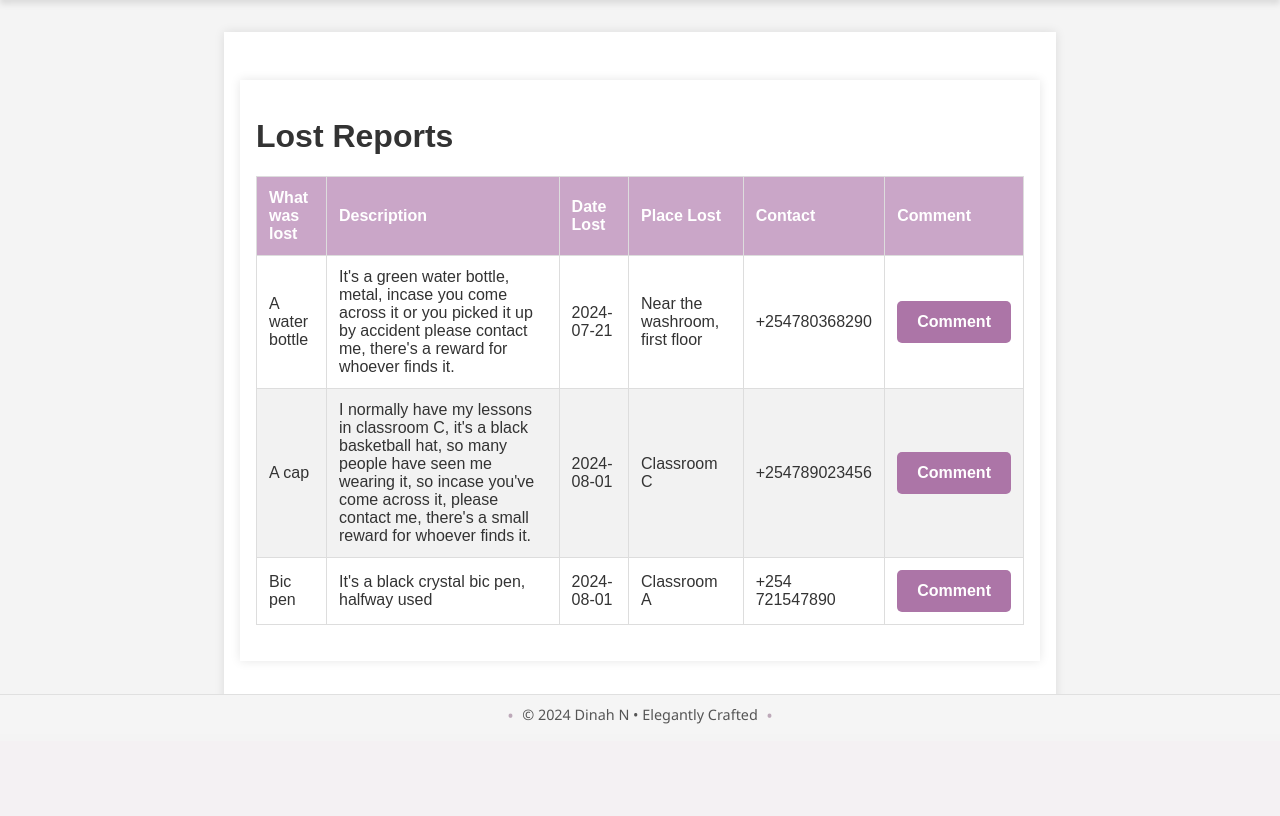
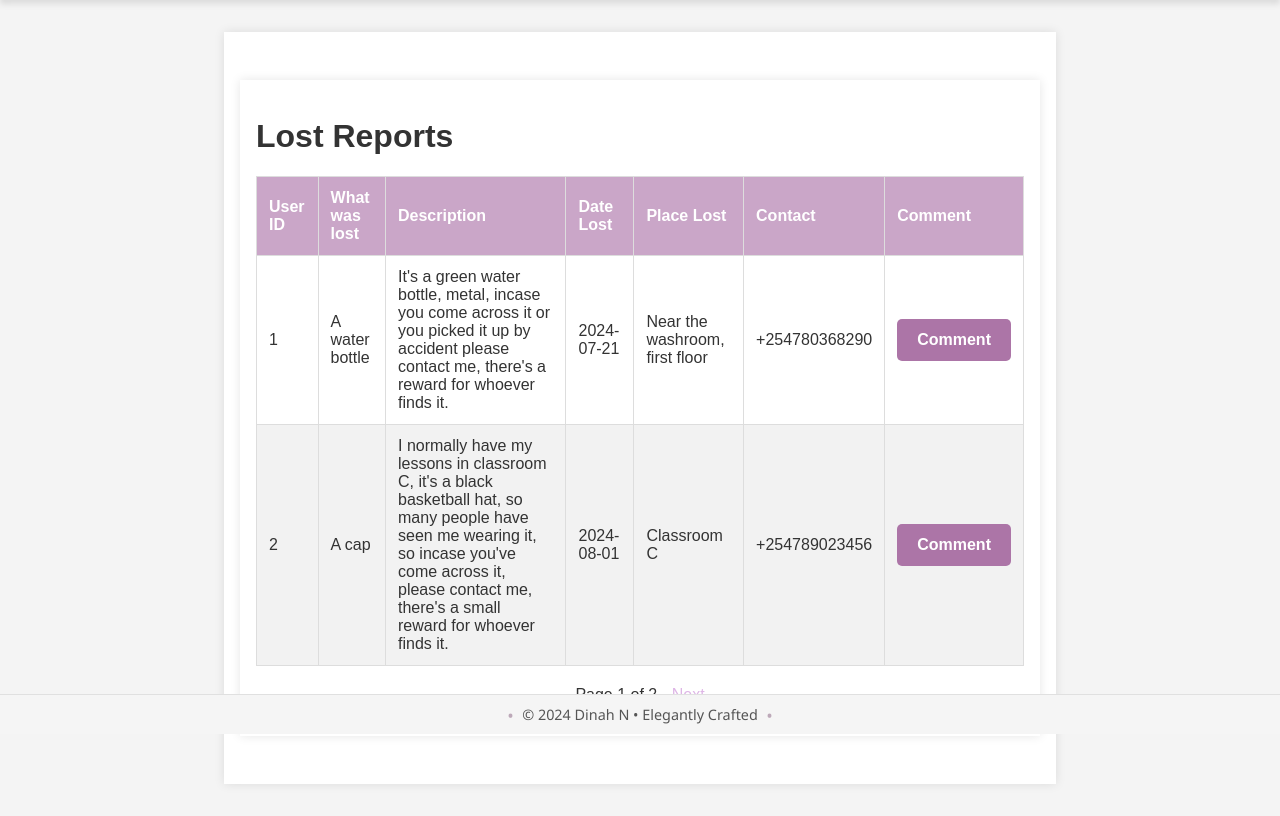
Before and after one commit to sdfpt05/lost-and-found-api, a Flask app: page /report/list_lost_reports in a window 1280 px wide. Shown: the part 66-882 px from the top of the page. Before the commit the page ends 790 px from the top, so only its background shows below. Run offline with Flask 3, Linux system fonts and the light colour scheme; a user stored in the database is signed in; some libraries are stand-ins or nearby versions.

Commit message:
Added pagination to templates containing tables in them

```diff
--- a/app/routes/report.py
+++ b/app/routes/report.py
@@ -12,8 +12,11 @@ from app.models.reward import Reward
 from app.models.user import User
 from datetime import date
 import os
+from flask_babel import Babel, gettext as _
 
 bp = Blueprint('report', __name__, url_prefix='/report')
+
+
 
 # Helper function to handle image uploads
 def handle_image_upload(file, item_id):
@@ -38,6 +41,11 @@ def handle_image_upload(file, item_id):
     else:
         print("Invalid file or file type not allowed.")
         return None
+
+
+
+
+
 
 @bp.route('/lost', methods=['GET', 'POST'])
 @login_required
@@ -299,14 +307,34 @@ def receive_reward(found_report_id):
 @bp.route('/list_found_reports', methods=['GET'])
 @login_required
 def list_all_found_reports():
-    found_reports = FoundReport.query.all()
-    return render_template('list_found_reports.html', found_reports=found_reports)
+    try:
+
+        page = request.args.get('page', 1, type=int)
+        per_page = 4
+
+        found_reports_paginated = FoundReport.query.paginate(page=page, per_page=per_page)
+
+        return render_template('list_found_reports.html', found_reports=found_reports_paginated)
+    except Exception as e:
+        flash(f'Error: {str(e)}', 'error')
+        return redirect(url_for('user.dashboard'))
 
 @bp.route('/list_lost_reports', methods=['GET'])
 @login_required
 def list_all_lost_reports():
-    lost_reports = LostReport.query.all()
-    return render_template('list_lost_reports.html', lost_reports=lost_reports)
+    try:
+        # Get the page number from the query string; default is 1
+        page = request.args.get('page', 1, type=int)
+        per_page = 2  # Number of reports per page
+
+        # Query the LostReport and paginate
+        lost_reports_paginated = LostReport.query.paginate(page=page, per_page=per_page)
+
+        # Pass the pagination object to the template
+        return render_template('list_lost_reports.html', lost_reports=lost_reports_paginated)
+    except Exception as e:
+        flash(f'Error: {str(e)}', 'error')
+        return redirect(url_for('user.dashboard'))
 
 @bp.route('/pay_reward/<int:found_report_id>', methods=['GET', 'POST'])
 @login_required
@@ -350,30 +378,44 @@ def pay_reward(found_report_id):
     return render_template('pay_reward.html', found_report=found_report)
 
 
-@bp.route('/return_item/<int:found_report_id>', methods=['POST'])
+@bp.route('/return_item/<int:found_report_id>', methods=['GET', 'POST'])
 @login_required
 def return_item(found_report_id):
     found_report = FoundReport.query.get_or_404(found_report_id)
     item = found_report.item
 
+    if request.method == 'POST':
+        user_id = request.form.get('user_id')
+        if not user_id:
+            flash('User ID is required to return the item.', 'error')
+            return redirect(url_for('report.return_item', found_report_id=found_report_id))
 
-    if found_report.user_id != current_user.id:
-        flash('You are not authorized to return this item.', 'error')
-        return redirect(url_for('report.list_all_found_reports'))
+        claim = Claim.query.filter_by(found_report_id=found_report_id, user_id=user_id).first()
+        if not claim:
+            flash('No claim found for this user and found report.', 'error')
+            return redirect(url_for('report.return_item', found_report_id=found_report_id))
 
-    if not item.is_claimed:
-        flash('Item must be claimed before it can be returned.', 'error')
-        return redirect(url_for('report.list_all_found_reports'))
+        if found_report.user_id != current_user.id:
+            flash('You are not authorized to return this item.', 'error')
+            return redirect(url_for('report.list_all_found_reports'))
 
-    try:
-        item.is_returned = True
-        db.session.commit()
-        flash('Item returned successfully', 'success')
-        return redirect(url_for('report.list_all_found_reports'))
-    except Exception as e:
-        db.session.rollback()
-        flash(f'Error returning item: {e}', 'error')
-        return redirect(url_for('report.list_all_found_reports'))
+        if not item.is_claimed:
+            flash('Item must be claimed before it can be returned.', 'error')
+            return redirect(url_for('report.list_all_found_reports'))
+
+        try:
+            item.is_returned = True
+            db.session.commit()
+            flash('Item returned successfully', 'success')
+            return redirect(url_for('report.list_all_found_reports'))
+        except Exception as e:
+            db.session.rollback()
+            flash(f'Error returning item: {e}', 'error')
+            return redirect(url_for('report.list_all_found_reports'))
+
+    claims = Claim.query.filter_by(found_report_id=found_report_id).all()
+    return render_template('return_item.html', found_report_id=found_report_id, claims=claims)
+
 
 
 
--- a/app/templates/list_lost_reports.html
+++ b/app/templates/list_lost_reports.html
@@ -11,6 +11,7 @@
     <table>
         <thead>
             <tr>
+                <th>User ID</th>
                 <th>What was lost</th>
                 <th>Description</th>
                 <th>Date Lost</th>
@@ -22,6 +23,7 @@
         <tbody>
             {% for report in lost_reports %}
             <tr>
+                <td>{{ report.user_id }}</td>
                 <td>{{ report.item_name }}</td>
                 <td>{{ report.description }}</td>
                 <td>{{ report.date_lost.strftime('%Y-%m-%d') }}</td>
@@ -34,8 +36,31 @@
             {% endfor %}
         </tbody>
     </table>
+    <!-- Pagination Controls -->
+    <div class="pagination">
+        {% if lost_reports.has_prev %}
+            <a href="{{ url_for('report.list_all_lost_reports', page=lost_reports.prev_num) }}" class="prev">Previous</a>
+        {% endif %}
+        <span>Page {{ lost_reports.page }} of {{ lost_reports.pages }}</span>
+        {% if lost_reports.has_next %}
+            <a href="{{ url_for('report.list_all_lost_reports', page=lost_reports.next_num) }}" class="next">Next</a>
+        {% endif %}
+    </div>
 </main>
 <style>
+    .pagination {
+        margin: 1em 0;
+        text-align: center;
+    }
+    .pagination a {
+        margin: 0 5px;
+        text-decoration: none;
+        color: rgb(222, 182, 230);
+    }
+    .pagination span {
+        margin: 0 5px;
+    }
+
 
 </style>
 {% endblock %}
--- a/app/templates/view_claims.html
+++ b/app/templates/view_claims.html
@@ -16,6 +16,9 @@
                 <th>User ID</th>
                 <th>Report ID</th>
                 <th>Claim reason</th>
+                <th>Date Claimed </th>
+                <th>Time Claimed</th>
+
             </tr>
         </thead>
         <tbody>
@@ -24,6 +27,8 @@
                 <td>{{ claim.user_id }}</td>
                 <td>{{ claim.found_report_id }}</td>
                 <td>{{ claim.description }}</td>
+                <td>{{ claim.date_claimed }}</td>
+                <td>{{ claim.time_claimed }}</td>
             </tr>
             {% endfor %}
         </tbody>
--- a/config.py
+++ b/config.py
@@ -23,3 +23,5 @@ class Config:
     # Uploads folder configuration
     UPLOAD_FOLDER = os.path.join(os.path.abspath(os.path.dirname(__file__)), 'static/uploads')
     MAX_CONTENT_LENGTH = 16 * 1024 * 1024  # 16 MB limit for file uploads
+    # Flask-Babel configuration
+    LANGUAGES = ['en', 'es', 'fr', 'de', 'zh']
```
Also changed, not shown: app/__init__.py (+10 -1 lines), app/routes/admin.py (+25 -5 lines), app/templates/list_found_reports.html (+25 -0 lines), app/templates/list_items.html (+26 -5 lines), app/templates/view_found_reports.html (+5 -4 lines), app/templates/view_lost_reports.html (+26 -1 lines), app/templates/return_item.html (added), instance/lost_and_found.db, static/uploads/basketballcap.jpg (added), static/uploads/bicpen.jpeg (added), static/uploads/biro.jpeg (added), static/uploads/cap.jpg (added), static/uploads/earphones.jpeg (added), static/uploads/hand-sanitizer.jpg (added), 1 more files.
